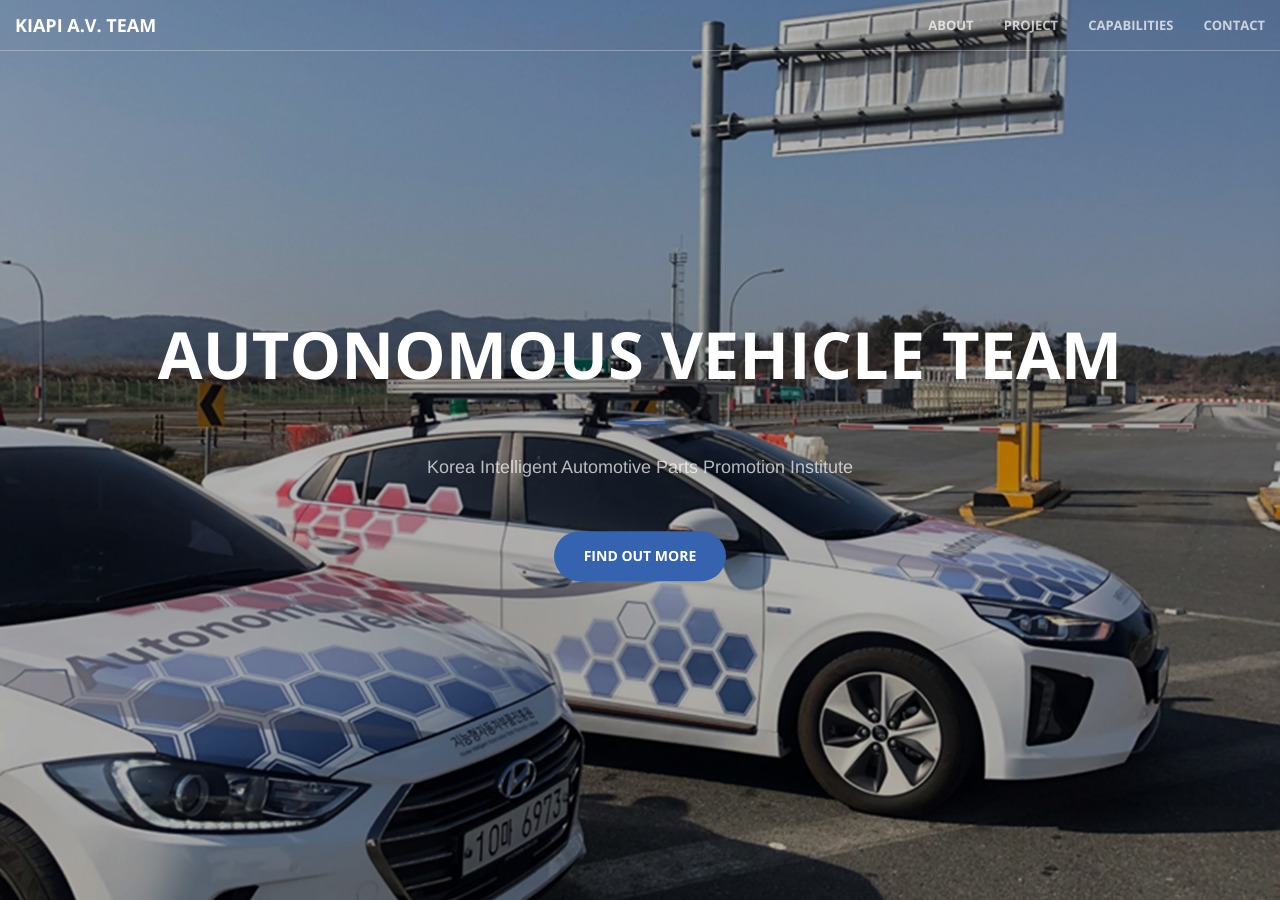
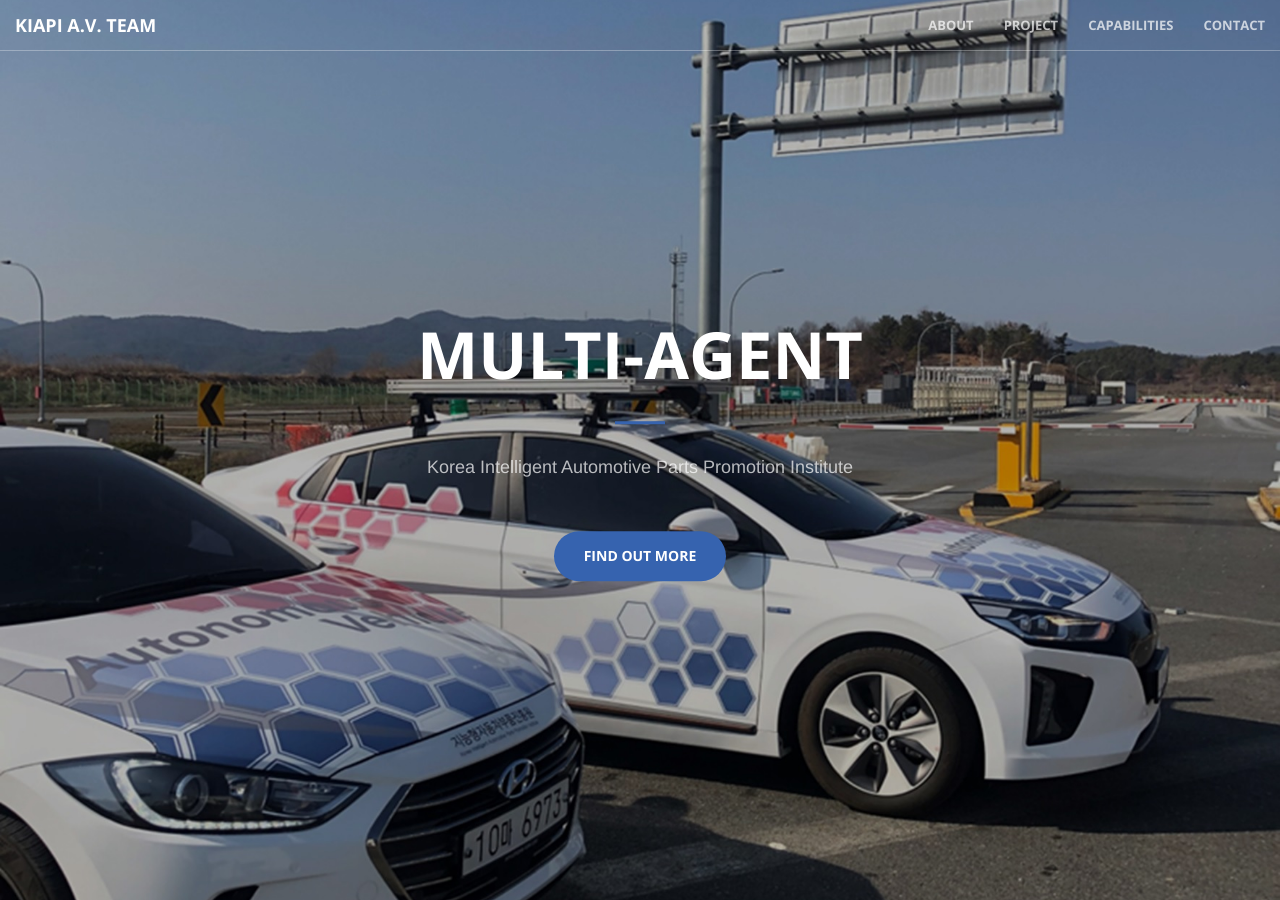
Before and after one commit to Yunhyeongseok-kiapi/kiapi_mulitagent.github.io, a Jekyll site: the page built from docs/index.html, in a window 1280 px wide and 900 px high. Built offline with Jekyll 4.4.1, drawn with Linux system fonts in a browser that asks for light colours.

Commit message:
Update header.html

```diff
--- a/docs/_includes/header.html
+++ b/docs/_includes/header.html
@@ -1,7 +1,7 @@
 <header>
     <div class="header-content">
         <div class="header-content-inner">
-            <h1>Autonomous Vehicle Team</h1>
+            <h1>Multi-Agent</h1>
             <hr>
             <p>Korea Intelligent Automotive Parts Promotion Institute</p>
             <a href="#about" class="btn btn-primary btn-xl page-scroll">Find Out More</a>
```
